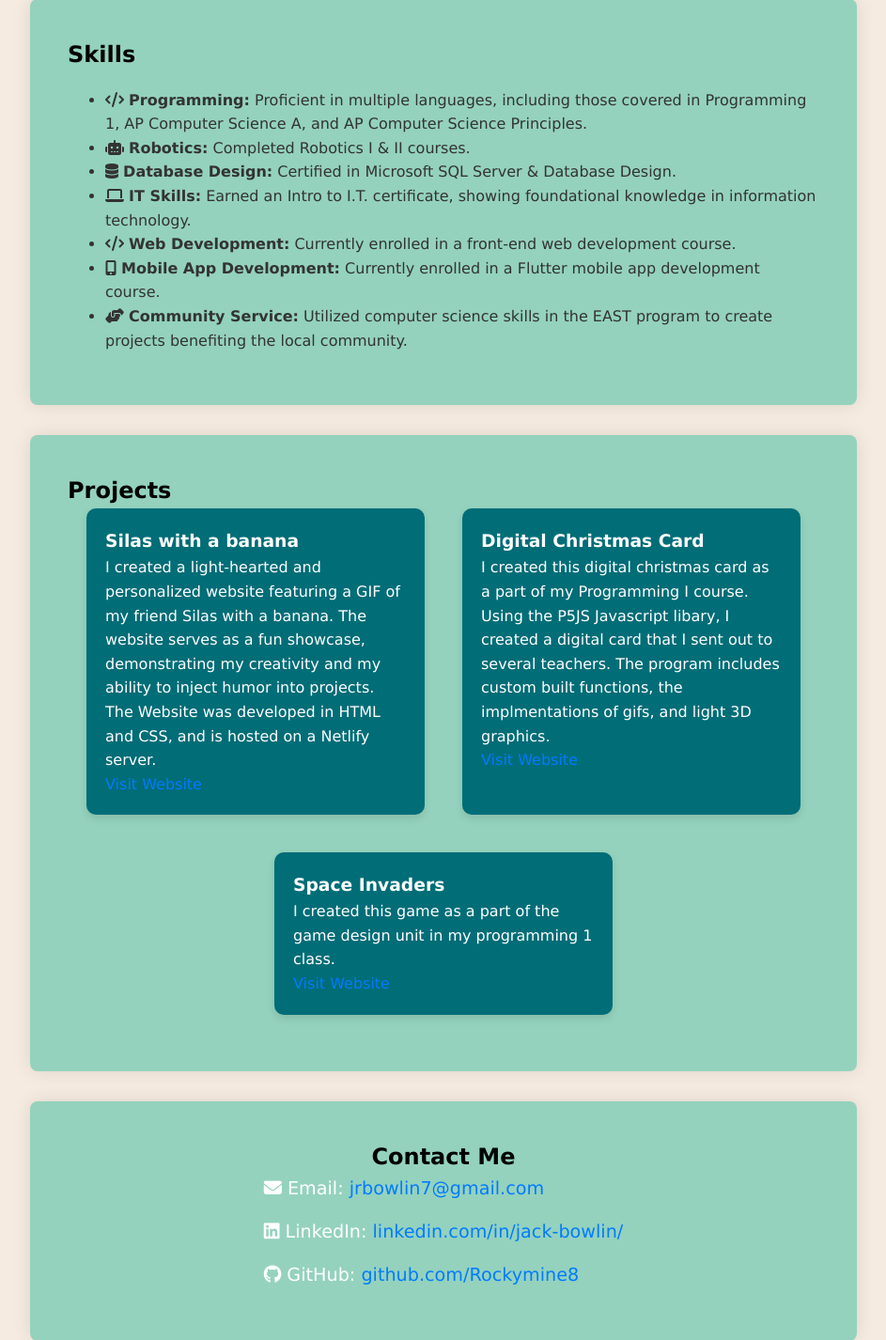
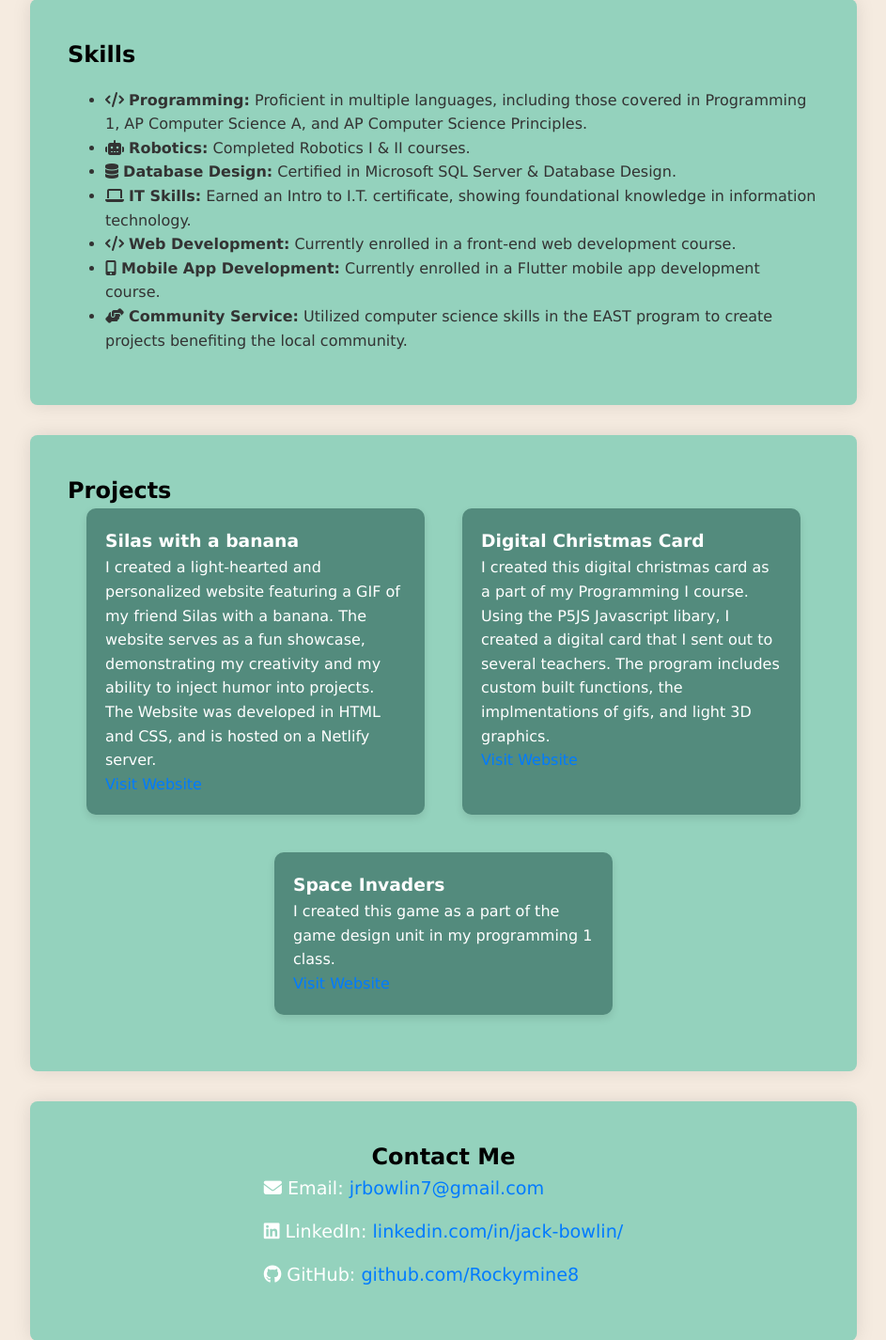
Before and after one commit to Rockymine8/flaskDeveloperWebsite, a Flask app: page / in a window 1280 px wide. Shown: the part 334-1760 px from the top of the page at 94% size, without its empty margins (168-1111 px from the left). Run offline with Flask 3, Linux system fonts and the light colour scheme; data comes from the database, SQL or seed files in the repository; some libraries are stand-ins or nearby versions.

Commit message:
color for project cards

```diff
--- a/static/styles.css
+++ b/static/styles.css
@@ -167,7 +167,7 @@ a:hover {
     flex: 0 0 calc(40%); /* Adjust the percentage and spacing as needed */
     margin-bottom: 20px;
     padding: 20px;
-    background-color: #006d77;
+    background-color: #538b7d;
     box-shadow: 0 4px 8px rgba(0, 0, 0, 0.1);
     border-radius: 10px;
     transition: transform 0.3s ease;
```
